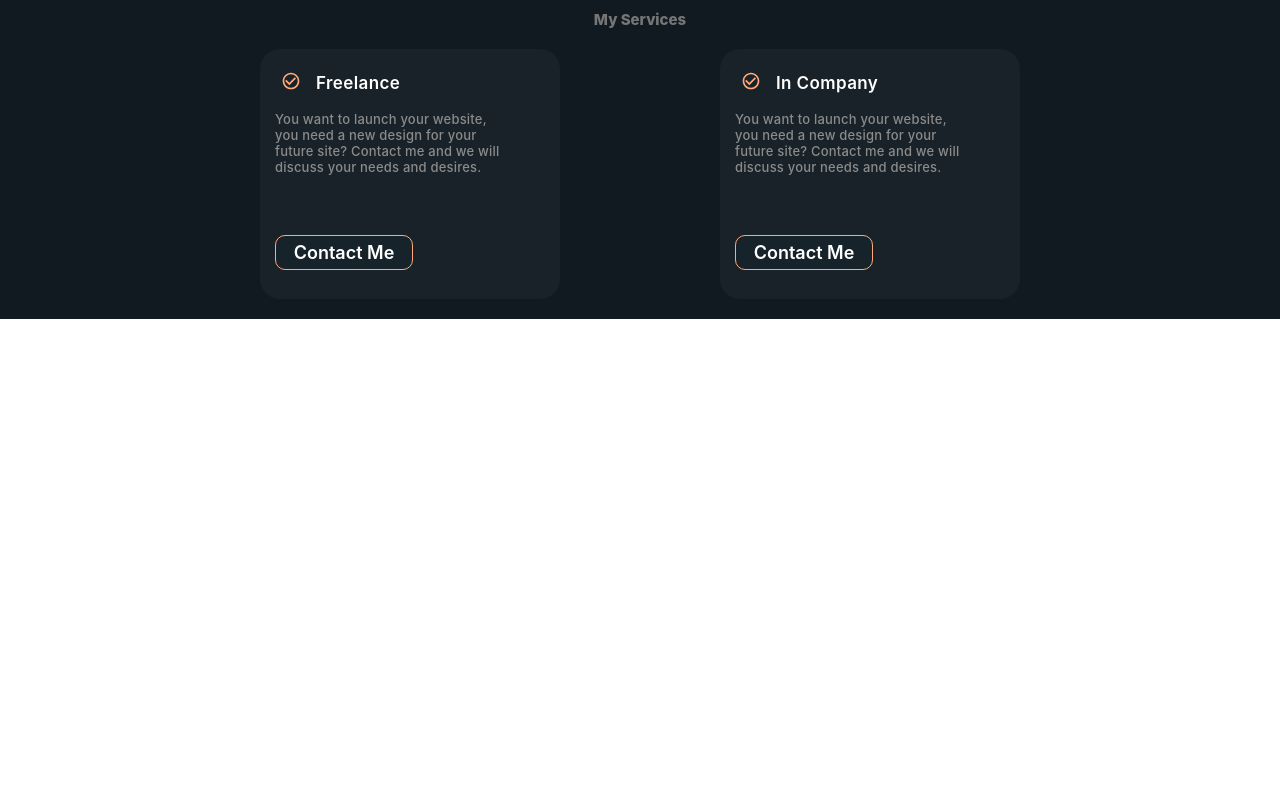
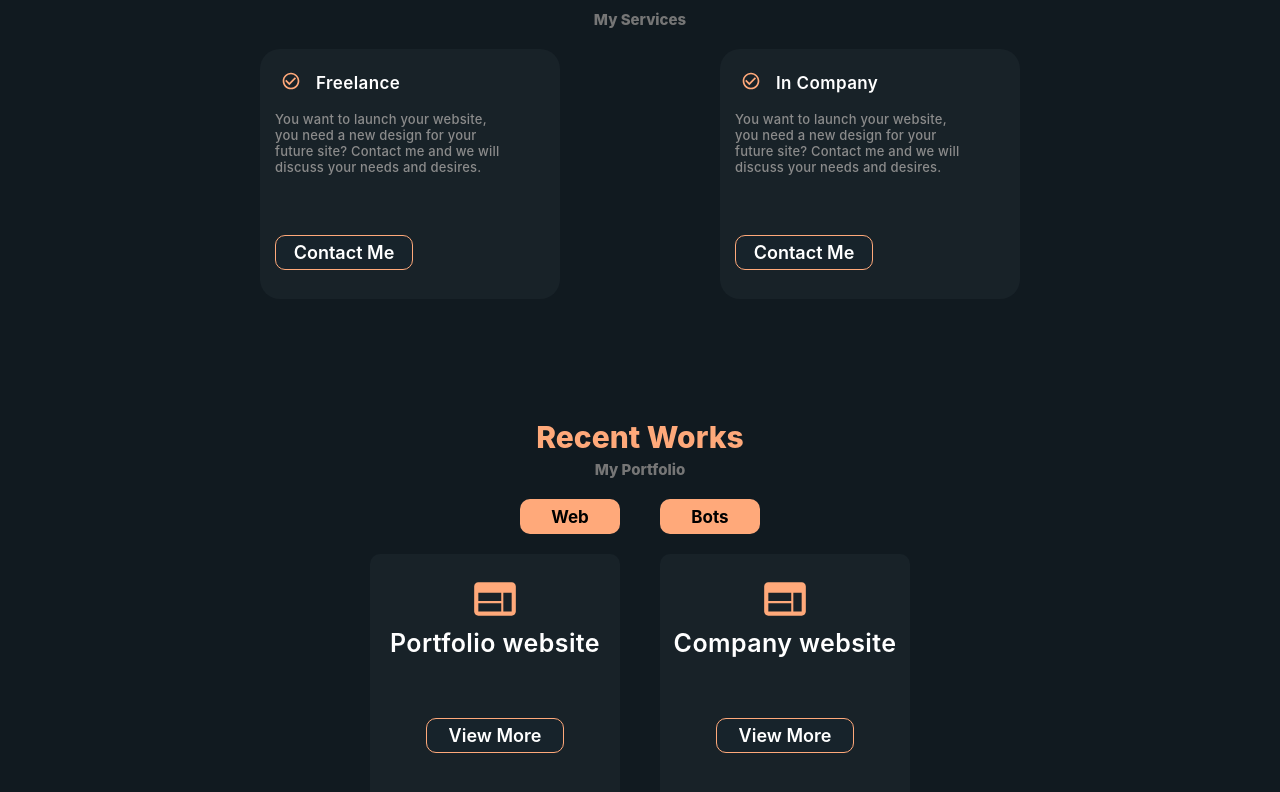
Before and after one commit to samuraii-company/AlonePersonalWebsite, a React (Create React App) app: page / in a window 1280 px wide. Shown: the part 1752-2544 px from the top of the page. Before the commit the page ends 2071 px from the top, so only its background shows below. Built offline with nearby package versions, Linux system fonts and the light colour scheme.

Commit message:
add recents works

```diff
--- /dev/null
+++ b/src/components/RecentWorks.jsx
@@ -0,0 +1,220 @@
+import React from 'react'
+import styled from 'styled-components'
+import WebIcon from '@mui/icons-material/Web';
+import SmartToyIcon from '@mui/icons-material/SmartToy';
+import GitHubIcon from '@mui/icons-material/GitHub';
+
+function RecentWorks() {
+
+    const [firstBtn, setFirstBtn] = React.useState(1)
+
+    function web_works(){
+        const web = document.getElementById('web');
+        const bots = document.getElementById('bots');
+        web.style.display = "flex";
+        bots.style.display = "none";
+    }
+
+    function bots_works(){
+        const web = document.getElementById('web');
+        const bots = document.getElementById('bots');
+        web.style.display = "none";
+        bots.style.display = "flex";
+    }
+
+    return (
+     <Container>
+        <div className="text-wrapper">
+            <h1>Recent Works</h1>
+            <h2>My Portfolio</h2>
+        </div>
+        <div className="btn-wrapper">
+            <button onClick={()=> web_works()}>Web</button>
+            <button onClick={()=> bots_works()}>Bots</button>
+        </div>
+        <div className="works-wrapper-1" id="web">
+            <div className="work">
+                <i><WebIcon  sx={{fontSize:50,color:"#FFA97A"}}/></i>
+                <h1>Portfolio website</h1>
+                <button>View More</button>
+            </div>
+            <div className="work">
+                <i><WebIcon  sx={{fontSize:50,color:"#FFA97A"}}/></i>
+                <h1>Company website</h1>
+                <button>View More</button>
+            </div>
+        </div>
+
+        <div className="works-wrapper-2"  id="bots">
+            <div className="work">
+                <i><SmartToyIcon  sx={{fontSize:50,color:"#FFA97A"}}/></i>
+                <h1>Bot Moderator</h1>
+                <button>View More</button>
+                <i className="git"><GitHubIcon  sx={{fontSize:30,color:"#FFA97A"}}/></i>
+            </div>
+            <div className="work">
+                <i><SmartToyIcon  sx={{fontSize:50,color:"#FFA97A"}}/></i>
+                <h1>Bot assistant</h1>
+                <button>View More</button>
+                <i className="git"><GitHubIcon  sx={{fontSize:30,color:"#FFA97A"}}/></i>
+            </div>
+        </div>
+     </Container>
+    )
+}
+
+export default RecentWorks
+
+const Container = styled.div`
+    padding-top: 100px;
+    display: flex;
+    justify-content:center;
+    align-items: center;
+    flex-direction: column;
+    .text-wrapper{
+        display: flex;
+        justify-content:center;
+        align-items: center;
+        flex-direction: column;
+        h1{
+            font-style: normal;
+            font-weight: 800;
+            font-size: 30px;
+            color: #FFA97A;
+        }
+        h2{
+            margin-top: 5px;
+            font-style: normal;
+            font-weight: 800;
+            font-size: 15px;
+            color: #767676;
+        }
+    }
+    .btn-wrapper{
+        margin-top: 20px;
+        display: flex;
+        justify-content: space-between;
+        align-items: center;
+        button{
+            min-width: 100px;
+            min-height: 35px;
+            background: #FFA97A;
+            color: black;
+            border-radius: 10px;
+            margin: 0 20px;
+            font-style: normal;
+            font-weight: 700;
+            font-size: 17px;
+            border: none;
+            cursor: pointer;
+                &:hover{
+                    background:#17232B;
+                    color: white;
+                    border: 1px solid #FFA97A;
+                }
+        }
+    }
+    .works-wrapper-1{
+        margin-top: 20px;
+        display: flex;
+        justify-content: space-between;
+        align-items: center;
+        @media(max-width:620px){
+            flex-direction:column;
+        }
+        .work{
+            display: flex;
+            padding: 20px 0;
+            flex-direction:column;
+            justify-content: flex-start;
+            align-items: center;
+            min-width:250px;
+            min-height: 250px;
+            background: #182228;
+            margin: 0 20px;
+            border-radius: 10px;
+            @media(max-width:620px){
+                margin-top: 30px;
+            }
+            h1{
+                font-style: normal;
+                font-weight: 600;
+                font-size: 25px;
+                letter-spacing: 0.4px;
+                color: #FFFFFF;
+            }
+            button{
+                margin-top: 60px;
+                min-width: 138px;
+                min-height: 35px;
+                border-radius: 10px;
+                font-style: normal;
+                font-weight: 600;
+                font-size: 18px;
+                border: none;
+                cursor: pointer;
+
+                background: #17232B;
+                border: 1px solid #FFA97A;
+                color: white;
+                &:hover{
+                    background:#FFA97A;
+                    color: black;
+                }
+            }
+        }
+    }
+    .works-wrapper-2{
+        margin-top: 20px;
+        display: none;
+        justify-content: space-between;
+        align-items: center;
+        @media(max-width:620px){
+            flex-direction:column;
+        }
+        .work{
+            display: flex;
+            padding: 20px 0;
+            flex-direction:column;
+            justify-content: flex-start;
+            align-items: center;
+            min-width:250px;
+            min-height: 250px;
+            background: #182228;
+            margin: 0 20px;
+            border-radius: 10px;
+            @media(max-width:620px){
+                margin-top: 30px;
+            }
+            h1{
+                font-style: normal;
+                font-weight: 600;
+                font-size: 25px;
+                letter-spacing: 0.4px;
+                color: #FFFFFF;
+            }
+            button{
+                margin-top: 60px;
+                min-width: 138px;
+                min-height: 35px;
+                border-radius: 10px;
+                font-style: normal;
+                font-weight: 600;
+                font-size: 18px;
+                border: none;
+                cursor: pointer;
+
+                background: #17232B;
+                border: 1px solid #FFA97A;
+                color: white;
+                &:hover{
+                    background:#FFA97A;
+                    color: black;
+                }
+            }
+            .git{
+                margin-top: 20px;
+            }
+        }
+    }
+`
--- a/src/pages/HomePage.jsx
+++ b/src/pages/HomePage.jsx
@@ -5,6 +5,7 @@ import About from '../components/About'
 import styled from 'styled-components'
 import Stack from '../components/Stack'
 import Offers from '../components/Offers'
+import RecentWorks from '../components/RecentWorks'
 
 function HomePage() {
   return (
@@ -14,6 +15,7 @@ function HomePage() {
         <About />
         <Stack />
         <Offers />
+        <RecentWorks />
       </Home>
 
   )
```
